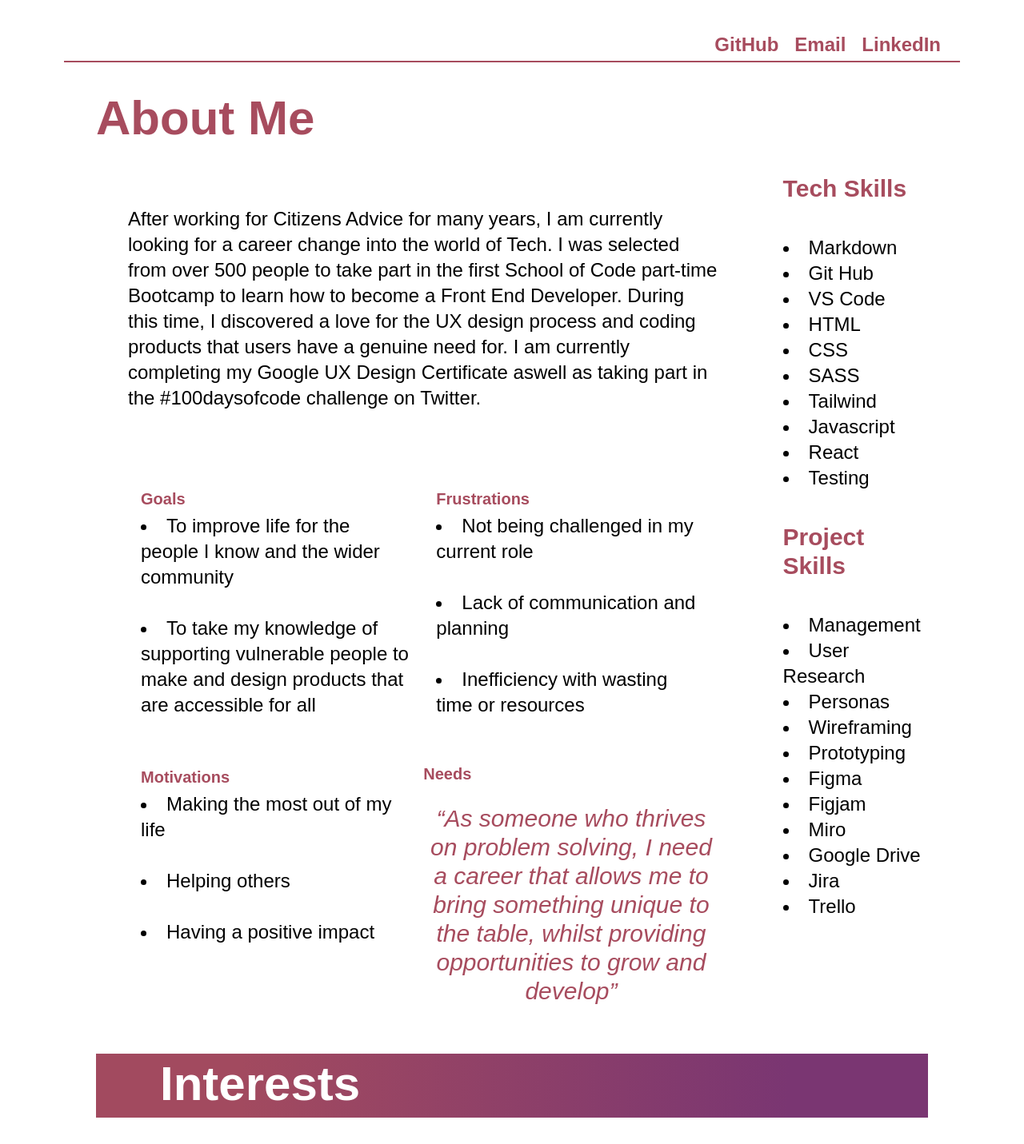
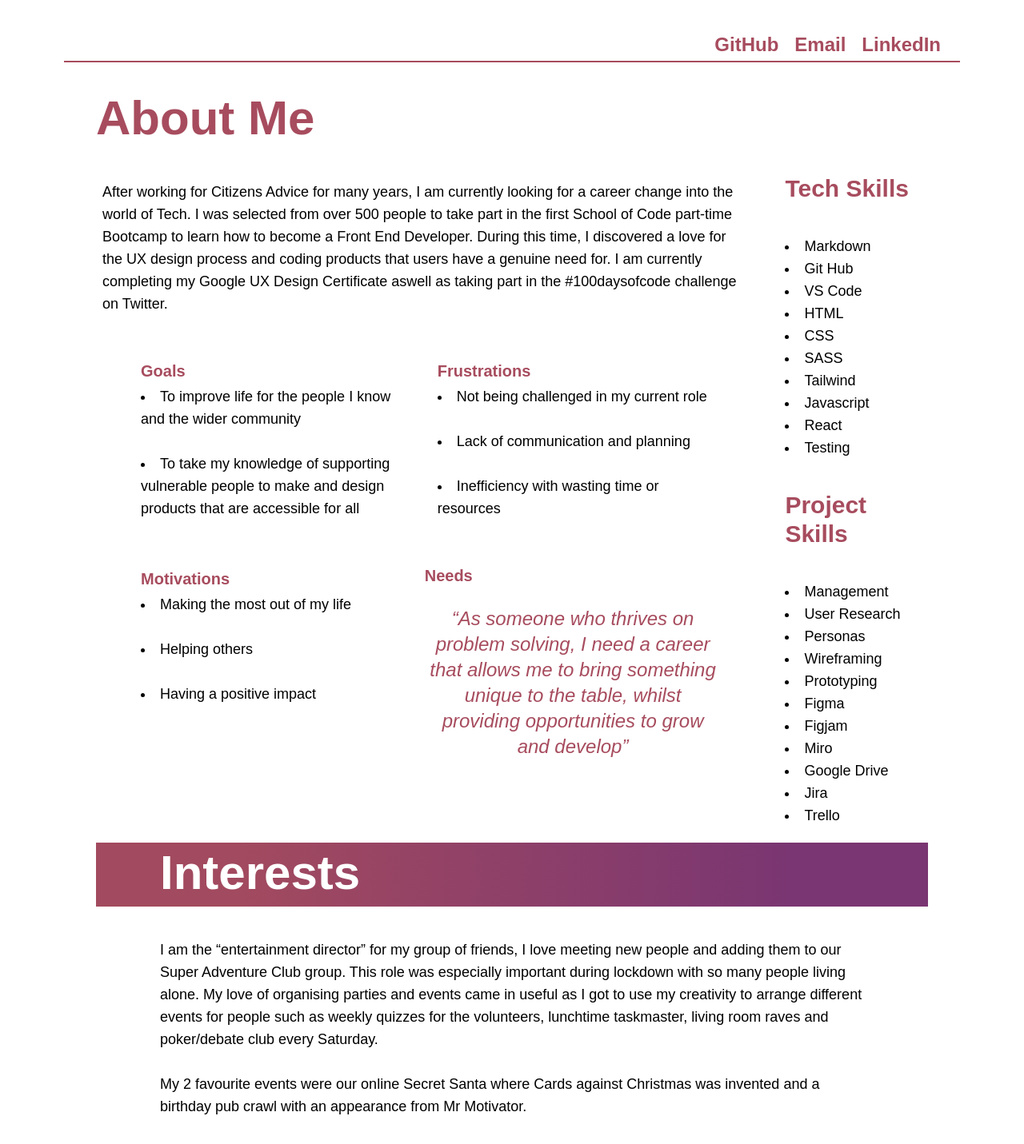
Before and after one commit to nass84/portfoliosoc, a React (Create React App) app in the folder portfolio-tailwind-react/: page /about in a window 1280 px wide. Shown: the top 1431 px of the page at 80% size. Built offline with nearby package versions, Linux system fonts and the light colour scheme.

Commit message:
Changed text sizes

```diff
--- a/portfolio-tailwind-react/src/components/about.js
+++ b/portfolio-tailwind-react/src/components/about.js
@@ -5,16 +5,16 @@ function AboutPage() {
   return (
     <div className="about-page-container mt-10 mb-1 flex flex-col sm:text-lg ml-10 mr-10 xl:ml-20 xl:mr-20 ">
       <PinkNav />
-      <div className="about-top-section flex justify-between pb-10 lg:pb-0">
+      <div className="about-top-section flex justify-between">
         <h1 className="about-me flex flex-row text-primary text-4xl md:text-6xl font-bold ml-10">
           About Me
         </h1>
       </div>
       <div className=" p-1 xl:p-10">
-        <div className="about-top-text lg:text-xl xl:text-2xl flex flex-col lg:flex-row ">
+        <div className="about-top-text lg:text-lg flex flex-col lg:flex-row ">
           <div className="about-top-2-columns w-5/6 flex-row lg:mr-5 xl:mr-10">
             <div className="about-top-left-column flex-row">
-              <div className="about-top-left-top flex-col p-2 xl:p-10 text-left pb-0 ml-10 md:ml-20 lg:ml-0">
+              <div className="about-top-left-top flex-col p-2 text-left pb-0 ml-10 md:ml-20 lg:ml-0">
                 <p>
                   After working for Citizens Advice for many years, I am
                   currently looking for a career change into the world of Tech.
@@ -76,7 +76,7 @@ function AboutPage() {
                         Needs
                       </h2>
 
-                      <p className="text-primary text-xl lg:text-2xl xl:text-3xl mt-5 italic">
+                      <p className="text-primary text-xl lg:text-2xl mt-5 italic">
                         “As someone who thrives on problem solving, I need a
                         career that allows me to bring something unique to the
                         table, whilst providing opportunities to grow and
@@ -125,7 +125,7 @@ function AboutPage() {
           Interests
         </div>
 
-        <div className="about-interest-text text-left pt-10 ml-20 mr-20 lg:text-xl xl:text-2xl ">
+        <div className="about-interest-text text-left pt-10 ml-20 mr-20 lg:text-lg ">
           I am the “entertainment director” for my group of friends, I love
           meeting new people and adding them to our Super Adventure Club group.
           This role was especially important during lockdown with so many people
--- a/portfolio-tailwind-react/src/components/projects.js
+++ b/portfolio-tailwind-react/src/components/projects.js
@@ -108,7 +108,7 @@ function Projects() {
           Projects
         </h1>
       </div>
-      <div className="project-text text-left lg:text-xl xl:text-2xl">
+      <div className="project-text text-left lg:text-xl">
         <p>
           In March 2021, I was chosen from over 500 people to take part in the
           first part-time bootcamp with School of Code. I spent a minimum of 24
@@ -121,7 +121,7 @@ function Projects() {
       </div>
       <div className="projects-examples mt-10">
         {project.map((project) => (
-          <div className="example-div  p-10 xl:pl-20 xl:pr:20 ml:10 mr:10 lg:flex lg:text-xl xl:text-2xl">
+          <div className="example-div  p-10 xl:pl-20 xl:pr:20 ml:10 mr:10 lg:flex lg:text-xl">
             <div className="example-image justify-center  lg:w-6/12">
               <h2 className="project-title font-extrabold text-primary text-2xl text-left mb-5">
                 {project.title}
```
